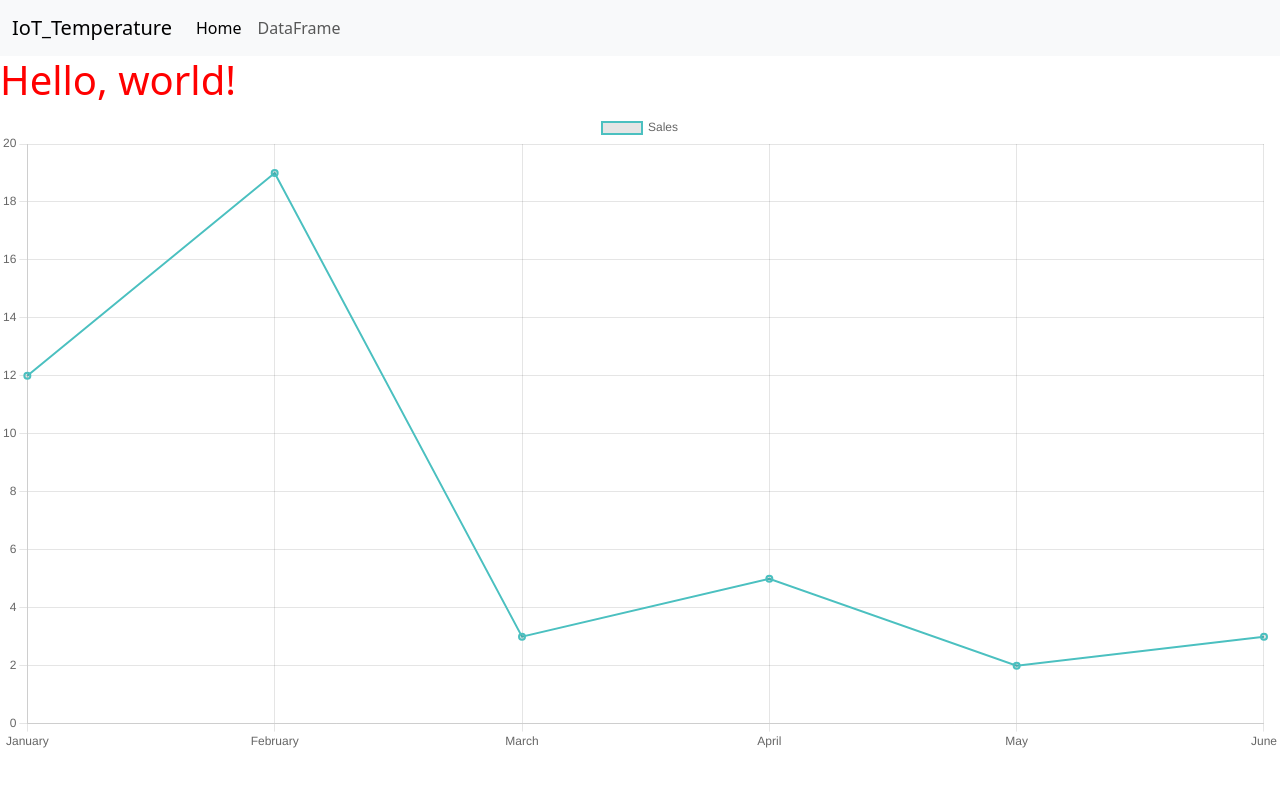
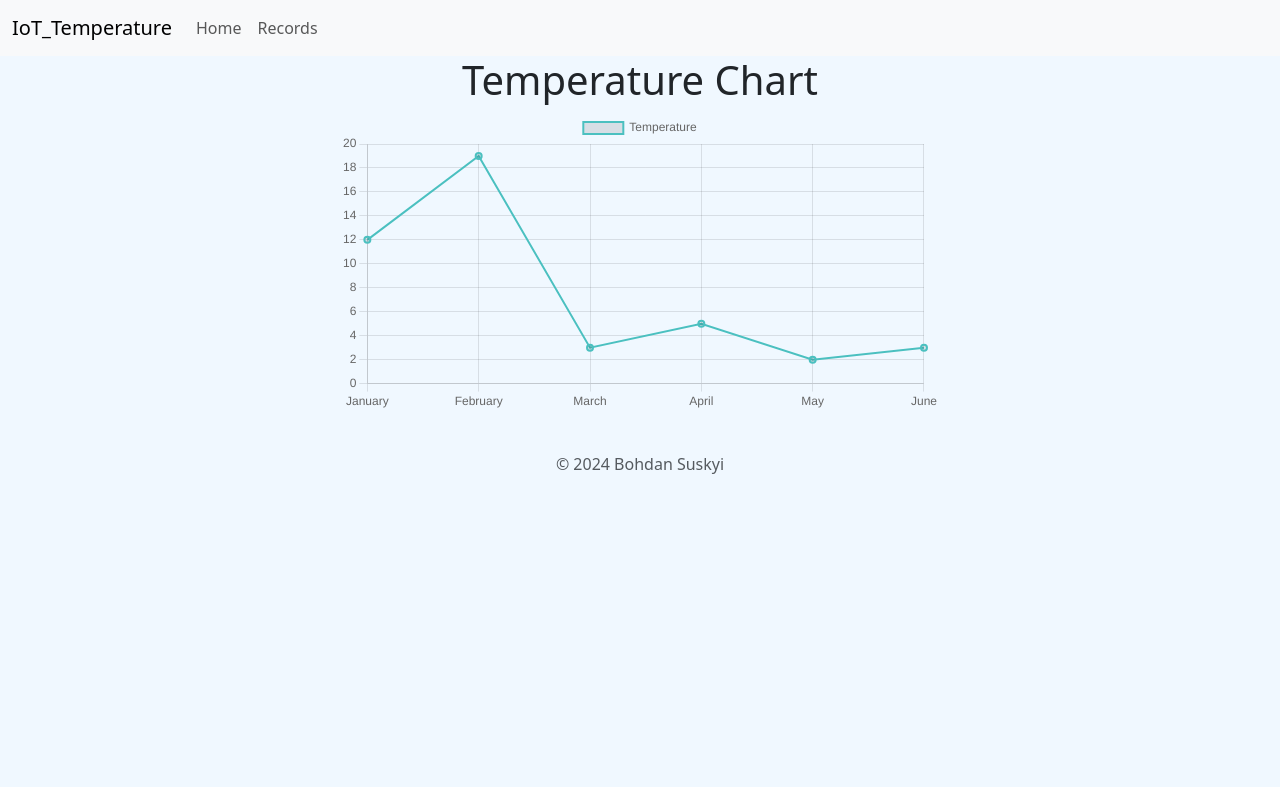
Before and after one commit to Bohdansuskyi/Chart-DHT-11, a Django app: page / in a window 1280 px wide. Shown: the top 787 px of the page. Run offline with Django 5.2, Linux system fonts and the light colour scheme.

Commit message:
Added footer and style.

```diff
--- a/project/app/static/app/style.css
+++ b/project/app/static/app/style.css
@@ -1,3 +1,20 @@
 h1 {
-    color:red
+    text-align: center;
 }
+
+body {
+    background-color: aliceblue;
+    margin: auto;
+}
+
+.canvas-container {
+    display: flex;
+    justify-content: center;  /* Вирівнювання по горизонталі */
+    height: 300px;       /* Висота контейнера для центрування по вертикалі */
+}
+
+canvas {
+    width: 90%;   /* Ширина графіка 80% від контейнера */
+    max-width: 700px;  /* Максимальна ширина графіка */
+    height: 100px; /* Фіксована висота графіка */
+}
--- /dev/null
+++ b/project/app/templates/app/base.html
@@ -0,0 +1,40 @@
+{% load static %}
+<!doctype html>
+<html lang="en">
+  <head>
+    <meta charset="utf-8">
+    <meta name="viewport" content="width=device-width, initial-scale=1">
+    <title>{% block title%}{% endblock %}</title>
+
+    <link href="https://cdn.jsdelivr.net/npm/bootstrap@5.3.3/dist/css/bootstrap.min.css" rel="stylesheet" integrity="sha384-QWTKZyjpPEjISv5WaRU9OFeRpok6YctnYmDr5pNlyT2bRjXh0JMhjY6hW+ALEwIH" crossorigin="anonymous">
+    <link rel="stylesheet" href="{% static 'app/style.css' %}">
+  </head>
+  <body>
+    <nav class="navbar navbar-expand-lg bg-body-tertiary">
+      <div class="container-fluid">
+        <a class="navbar-brand" href="">IoT_Temperature</a>
+        <button class="navbar-toggler" type="button" data-bs-toggle="collapse" data-bs-target="#navbarNavAltMarkup" aria-controls="navbarNavAltMarkup" aria-expanded="false" aria-label="Toggle navigation">
+          <span class="navbar-toggler-icon"></span>
+        </button>
+        <div class="collapse navbar-collapse" id="navbarNavAltMarkup">
+          <div class="navbar-nav">
+            <a class="nav-link" href="/">Home</a>
+            <a class="nav-link" href="records/">Records</a>
+          </div>
+        </div>
+      </div>
+    </nav>
+
+    {% block content %}
+    {% endblock %}
+
+    <div class="container">
+      <footer class="py-3 my-4">
+        <p class="text-center text-body-secondary">© 2024 Bohdan Suskyi</p>
+      </footer>
+    </div>
+
+    <!-- bootstrap js-->
+    <script src="https://cdn.jsdelivr.net/npm/bootstrap@5.3.3/dist/js/bootstrap.bundle.min.js" integrity="sha384-YvpcrYf0tY3lHB60NNkmXc5s9fDVZLESaAA55NDzOxhy9GkcIdslK1eN7N6jIeHz" crossorigin="anonymous"></script>
+</body>
+</html>
--- a/project/app/templates/app/index.html
+++ b/project/app/templates/app/index.html
@@ -1,35 +1,17 @@
-{% load static %}
-<!doctype html>
-<html lang="en">
-  <head>
-    <meta charset="utf-8">
-    <meta name="viewport" content="width=device-width, initial-scale=1">
-    <title>IoT_Temperature</title>
-    <link href="https://cdn.jsdelivr.net/npm/bootstrap@5.3.3/dist/css/bootstrap.min.css" rel="stylesheet" integrity="sha384-QWTKZyjpPEjISv5WaRU9OFeRpok6YctnYmDr5pNlyT2bRjXh0JMhjY6hW+ALEwIH" crossorigin="anonymous">
-    <link rel="stylesheet" href="{% static 'app/style.css' %}">
-  </head>
-  <body>
+{% extends "app/base.html" %}
 
-    <nav class="navbar navbar-expand-lg bg-body-tertiary">
-      <div class="container-fluid">
-        <a class="navbar-brand" href="">IoT_Temperature</a>
-        <button class="navbar-toggler" type="button" data-bs-toggle="collapse" data-bs-target="#navbarNavAltMarkup" aria-controls="navbarNavAltMarkup" aria-expanded="false" aria-label="Toggle navigation">
-          <span class="navbar-toggler-icon"></span>
-        </button>
-        <div class="collapse navbar-collapse" id="navbarNavAltMarkup">
-          <div class="navbar-nav">
-            <a class="nav-link active" aria-current="page" href="">Home</a>
-            <a class="nav-link" href="#">DataFrame</a>
-          </div>
-        </div>
-      </div>
-    </nav>
+{% block title %} Home page {% endblock %}
 
-    <h1>Hello, world!</h1>
+{% block content %}
 
-    <canvas id="myChart" width="400" height="200"></canvas>
+<div>
+    <h1>Temperature Chart</h1>
+</div>
 
-    <script src="https://cdn.jsdelivr.net/npm/bootstrap@5.3.3/dist/js/bootstrap.bundle.min.js" integrity="sha384-YvpcrYf0tY3lHB60NNkmXc5s9fDVZLESaAA55NDzOxhy9GkcIdslK1eN7N6jIeHz" crossorigin="anonymous"></script>
+<div class="canvas-container">
+    <canvas id="myChart"></canvas>
+</div>
+
 
     <!-- chart.js -->
     <script src="https://cdn.jsdelivr.net/npm/chart.js"></script>
@@ -43,7 +25,7 @@
           data: {
               labels: ['January', 'February', 'March', 'April', 'May', 'June'], // Мітки по осі X
               datasets: [{
-                  label: 'Sales', // Назва набору даних
+                  label: 'Temperature', // Назва набору даних
                   data: [12, 19, 3, 5, 2, 3], // Дані по осі Y
                   borderColor: 'rgba(75, 192, 192, 1)', // Колір лінії
                   borderWidth: 2 // Товщина лінії
@@ -58,6 +40,4 @@
           }
       });
   </script>
-  </body>
-
-</html>
+{% endblock %}
--- a/project/app/urls.py
+++ b/project/app/urls.py
@@ -3,4 +3,5 @@ from . import views
 
 urlpatterns = [
     path("", views.index, name="index"),
+    path("records/",views.records, name="records"),
 ]
--- a/project/app/views.py
+++ b/project/app/views.py
@@ -2,3 +2,6 @@ from django.shortcuts import render
 
 def index(request):
     return render(request, "app/index.html")
+
+def records(request):
+    return render(request, "app/records.html")
```
Also changed, not shown: project/app/templates/app/records.html (added, +31 -0 lines).
